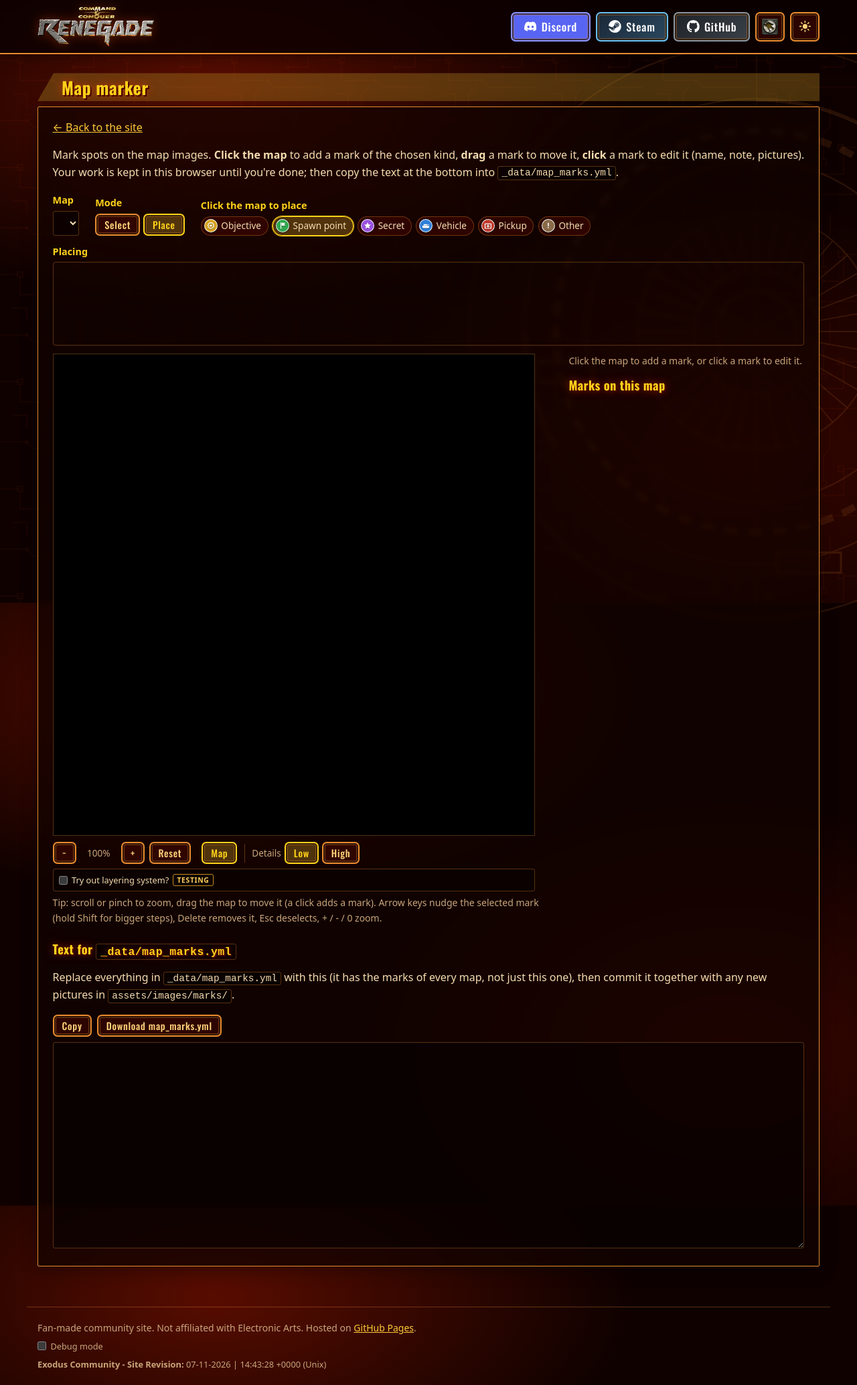
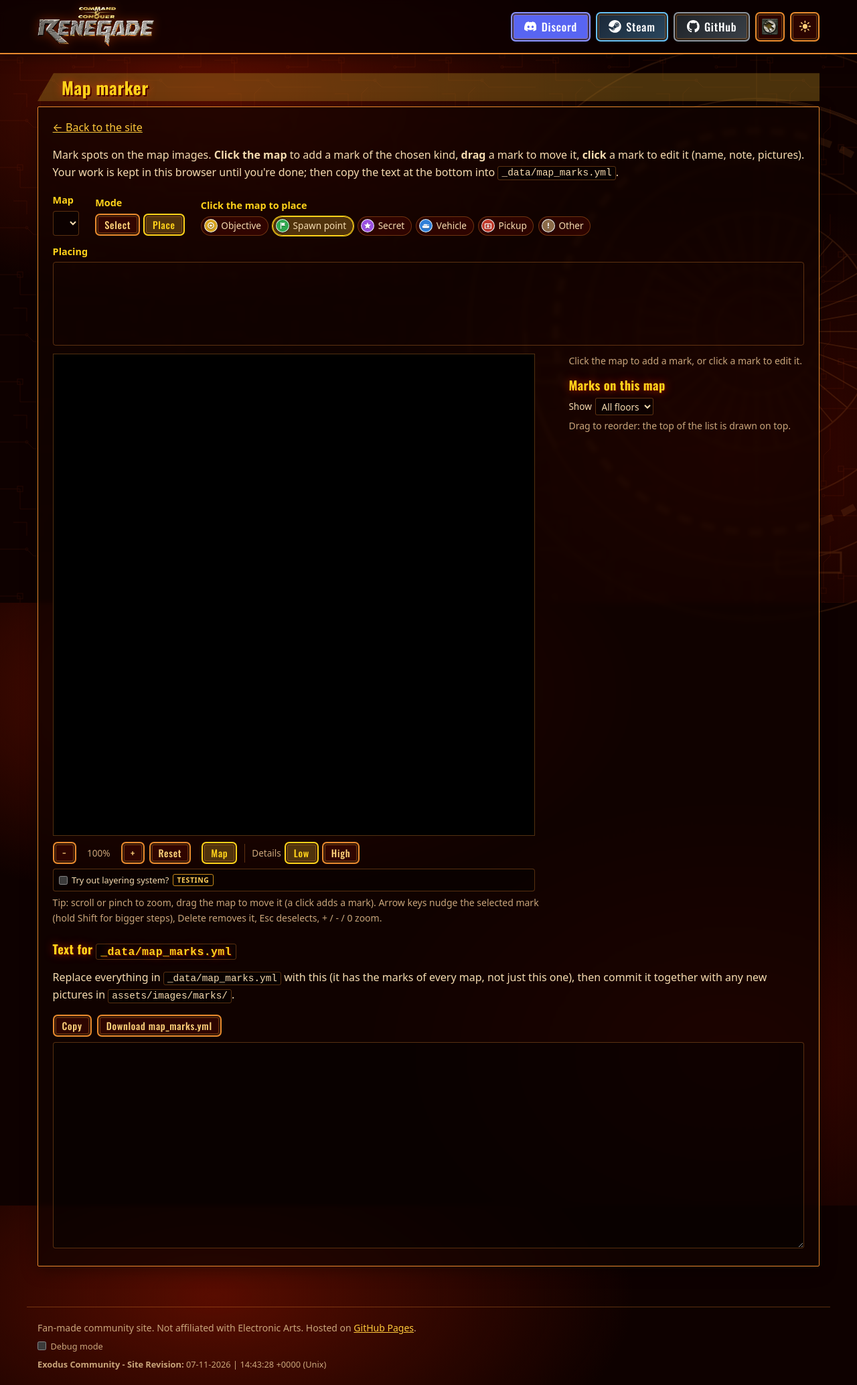
Before and after one commit to cnc-exoduscommunity/cnc-exoduscommunity.github.io, a Jekyll site: the page built from map-marker.html, in a window 1280 px wide. Shown: the whole page at 67% size. Built offline with Jekyll 4.4.1, drawn with Linux system fonts in a browser that asks for light colours; some of the changed lines change nothing that is shown.

Commit message:
Map marks: floor per mark with a floor filter, amount (count), overlapping marks fan out; marker: click outside deselects, drag to reorder

```diff
--- a/assets/css/style.css
+++ b/assets/css/style.css
@@ -945,7 +945,8 @@
   cursor: pointer;
   pointer-events: auto;
   /* Centred on its spot, and the same size on screen at any zoom. */
-  transform: translate(-50%, -50%) scale(calc(1 / var(--zoom, 1)));
+  /* --dx / --dy (screen pixels) fan out marks that share a spot. */
+  transform: translate(-50%, -50%) translate(calc(var(--dx, 0px) / var(--zoom, 1)), calc(var(--dy, 0px) / var(--zoom, 1))) scale(calc(1 / var(--zoom, 1)));
   transition: box-shadow 0.12s;
 }
 .map-mark[hidden] { display: none; }
@@ -1520,3 +1521,18 @@
 .mm-place-pick .mm-place-none { display: flex; align-items: center; justify-content: center; }
 .mm-place-pick .mm-place-none .map-mark-dot { width: 1.6rem; height: 1.6rem; }
 .mm-stage.is-select { cursor: default; }
+/* Marks: how many (count:), floor filter, facts in the card. */
+.map-mark-count { position: absolute; right: -0.55rem; bottom: -0.45rem; min-width: 1rem; padding: 0 0.2rem; border-radius: 999px; background: #000; border: 1px solid #fff; color: #fff; font-size: 0.6rem; font-weight: 700; line-height: 0.95rem; text-align: center; pointer-events: none; }
+.map-mark-floor { display: inline-flex; align-items: center; gap: 0.3rem; font-size: 0.85rem; color: var(--muted); }
+.map-mark-floor select, .mm-show-floor select { padding: 0.1rem 0.3rem; border: 1px solid var(--border-soft); border-radius: 3px; background: var(--code-bg); color: var(--text); font: inherit; }
+.map-mark-pop-facts { margin: 0.25rem 0 0; color: var(--muted); font-size: 0.8rem; }
+/* Map marker: floor / amount fields, the list's floor filter and drag to reorder. */
+.mm-row2 { display: grid; grid-template-columns: 1fr 1fr; gap: 0.6rem; }
+.mm-row2 select, .mm-row2 input { width: 100%; box-sizing: border-box; }
+.mm-row2 [hidden] { display: none; }
+.mm-list-tools { display: flex; flex-wrap: wrap; align-items: center; gap: 0.3rem 0.6rem; margin: 0 0 0.4rem; font-size: 0.85rem; }
+.mm-show-floor { display: inline-flex; align-items: center; gap: 0.3rem; }
+.mm-list li[draggable="true"] { cursor: grab; }
+.mm-list li.is-dragging { opacity: 0.4; }
+.mm-list li.is-drop { box-shadow: 0 -2px 0 var(--title); }
+.mm-list li.is-other-floor { opacity: 0.45; }
--- a/assets/js/map-marker.js
+++ b/assets/js/map-marker.js
@@ -38,6 +38,8 @@
     var out = { kind: MapMarks.kind(m.kind), x: round(clamp(+m.x || 0)), y: round(clamp(+m.y || 0)) };
     if (out.kind === "objective" && m.pog) out.pog = String(m.pog);
     if (out.kind !== "objective" && m.icon) out.icon = String(m.icon);
+    if (+m.floor > 0) out.floor = Math.round(+m.floor);
+    if (MapMarks.COUNTED[out.kind] && +m.count > 0) out.count = Math.round(+m.count);
     if (m.label && String(m.label).trim()) out.label = String(m.label).trim();
     if (m.note && String(m.note).trim()) out.note = String(m.note).trim();
     var imgs = (Array.isArray(m.images) ? m.images : []).map(function (s) { return String(s).trim(); }).filter(Boolean);
@@ -78,6 +80,8 @@
     "#   pog:    objectives only: the game's objective picture (e.g. m01_1_02, see _data/objective_pogs.yml)",
     "#   icon:   other kinds, optional: a HUD icon shown instead of the symbol: a pickup or the",
     "#           GDI / Nod logo (e.g. hud_cd_rom, hud_health3, hud_c&c_gdilogo; see _data/pickups.yml)",
+    "#   floor:  optional, the floor it's on (1 = the top, as in the layering); without it, every floor",
+    "#   count:  secrets, vehicles, pickups, other: how many it gives; without it (or 0), infinite",
     "#   x, y:   where on the image, in percent (0-100) from the left / top edge",
     "#   label:  optional, a short name shown on hover (e.g. \"GDI start\")",
     "#   note:   optional, a longer text shown under the label",
@@ -104,6 +108,8 @@
         var parts = ["kind: " + m.kind, "x: " + num(m.x), "y: " + num(m.y)];
         if (m.pog) parts.push("pog: " + m.pog);
         if (m.icon) parts.push("icon: " + q(m.icon));
+        if (m.floor) parts.push("floor: " + m.floor);
+        if (m.count) parts.push("count: " + m.count);
         if (m.label) parts.push("label: " + q(m.label));
         if (m.note) parts.push("note: " + q(m.note));
         if (m.images) parts.push("images: [" + m.images.map(q).join(", ") + "]");
@@ -218,6 +224,8 @@
     mapName = opt.value;
     selected = -1;
     mapOpt = opt;
+    if (opt.getAttribute("data-layers")) layerMeta(opt.getAttribute("data-layers"));   // its floors
+    showFloor = "";
     view();
     renderPlace();
     // The map's side: its GDI / Nod logo next to the list.
@@ -246,20 +254,34 @@
   mapSelect.addEventListener("change", function () { setMap(mapSelect.value); });
 
   // ---- Drawing ----
+  var showFloor = "";   // marks of one floor only ("" = all); marks without a floor always show
+  function floorHidden(m) { return !!(showFloor && m.floor && String(m.floor) !== showFloor); }
   function render() {
     var list = marks();
     layer.textContent = "";
     list.forEach(function (m, i) {
       var b = MapMarks.marker(m);
+      b.hidden = floorHidden(m) && i !== selected;
       b.classList.toggle("is-active", i === selected);
       b.title = (m.label || MapMarks.KINDS[MapMarks.kind(m.kind)].label) + " - drag to move";
       b.setAttribute("data-index", i);
       layer.appendChild(b);
     });
-    // The list beside the map.
+    MapMarks.spread(layer);
+    // The list beside the map: top of the list = drawn last (on top), like layers in an
+    // image editor. Drag an item to move it.
     listEl.textContent = "";
-    list.forEach(function (m, i) {
+    list.map(function (m, i) { return i; }).reverse().forEach(function (i) {
+      var m = list[i];
       var li = document.createElement("li");
+      li.draggable = true;
+      li.setAttribute("data-index", i);
+      if (floorHidden(m)) li.classList.add("is-other-floor");
+      li.addEventListener("dragstart", function (e) { dragFrom = i; li.classList.add("is-dragging"); try { e.dataTransfer.setData("text/plain", String(i)); e.dataTransfer.effectAllowed = "move"; } catch (x) {} });
+      li.addEventListener("dragend", function () { dragFrom = -1; li.classList.remove("is-dragging"); });
+      li.addEventListener("dragover", function (e) { if (dragFrom < 0) return; e.preventDefault(); li.classList.add("is-drop"); });
+      li.addEventListener("dragleave", function () { li.classList.remove("is-drop"); });
+      li.addEventListener("drop", function (e) { e.preventDefault(); li.classList.remove("is-drop"); moveMark(dragFrom, i); });
       var b = document.createElement("button");
       b.type = "button";
       b.className = "mm-list-item" + (i === selected ? " is-selected" : "");
@@ -285,11 +307,23 @@
       li.textContent = "None yet.";
       listEl.appendChild(li);
     }
+    fillFloors(showSel, "All floors");
+    showSel.value = showFloor;
     renderEditor();
     optionLabels();
     save();
   }
   function select(i) { selected = i; render(); }
+  var dragFrom = -1;
+  function moveMark(from, to) {
+    var list = marks();
+    if (from < 0 || from === to || !list[from]) return;
+    var sel = list[selected];
+    var m = list.splice(from, 1)[0];
+    list.splice(to, 0, m);
+    selected = sel ? list.indexOf(sel) : -1;
+    render();
+  }
 
   var shown = null;   // the mark the editor shows
   function renderEditor() {
@@ -304,6 +338,10 @@
     if (fresh || document.activeElement !== fields.label) fields.label.value = m.label || "";
     if (fresh || document.activeElement !== fields.note) fields.note.value = m.note || "";
     posEl.textContent = "x " + num(+m.x) + "%, y " + num(+m.y) + "% (from the top left)";
+    fillFloors(floorField, "Every floor (not set)");
+    floorField.value = m.floor ? String(m.floor) : "";
+    countField.hidden = !MapMarks.COUNTED[MapMarks.kind(m.kind)];
+    if (fresh || document.activeElement !== countInput) countInput.value = +m.count > 0 ? String(+m.count) : "";
     renderPogs(m);
     renderIcons(m);
     // Pictures, with a preview: a picked file, or the file on the site.
@@ -408,6 +446,37 @@
     });
   }
 
+  // ---- Floor and amount ----
+  var floorField = $("[data-mm-floor]"), countField = $("[data-mm-countfield]"), countInput = $("[data-mm-amount]"), showSel = $("[data-mm-showfloor]");
+  // The map's floors, from its layers.json (or 1-8 when it has none).
+  function floorList() {
+    var lay = mapOpt && mapOpt.getAttribute("data-layers"), meta = lay && layering.info[lay];
+    if (meta && meta !== "loading" && (meta.floors || []).length) return meta.floors;
+    return [1, 2, 3, 4, 5, 6, 7, 8].map(function (n) { return { n: n, name: "" }; });
+  }
+  function fillFloors(sel, first) {
+    var want = JSON.stringify(floorList()) + first;
+    if (sel._for === want) return;
+    sel._for = want;
+    var keep = sel.value;
+    sel.textContent = "";
+    sel.appendChild(new Option(first, ""));
+    floorList().forEach(function (f) { sel.appendChild(new Option(f.n + (f.name ? ": " + f.name : ""), String(f.n))); });
+    sel.value = keep;
+  }
+  floorField.addEventListener("change", function () {
+    var m = marks()[selected]; if (!m) return;
+    if (floorField.value) m.floor = +floorField.value; else delete m.floor;
+    render();
+  });
+  countInput.addEventListener("input", function () {
+    var m = marks()[selected]; if (!m) return;
+    var v = Math.round(+countInput.value);
+    if (v > 0) m.count = v; else delete m.count;
+    render();
+  });
+  showSel.addEventListener("change", function () { showFloor = showSel.value; render(); });
+
   // ---- Editing the selected mark ----
   ["kind", "label", "note"].forEach(function (f) {
     fields[f].addEventListener("input", function () {
@@ -501,7 +570,7 @@
 
   // ---- Zoom, Details (Low / High) and the layering test: as in the map preview ----
   // Remembered with the same settings as the preview (mapDetails, mapLayering).
-  var zoom = makeZoom(viewport, canvas, $("[data-mm-zoom-level]"), null);
+  var zoom = makeZoom(viewport, canvas, $("[data-mm-zoom-level]"), function () { MapMarks.spread(layer); });
   document.querySelectorAll("[data-mm-zoom]").forEach(function (b) {
     b.addEventListener("click", function () { zoom[b.getAttribute("data-mm-zoom")](); });
   });
@@ -577,14 +646,15 @@
     c.addEventListener("change", function () { layering.on[c.getAttribute("data-layer-toggle")] = c.checked; view(); });
   });
   var floorSel = layerPanel.querySelector("[data-layer-floor]");
-  floorSel.addEventListener("change", function () { layering.floor = floorSel.value; view(); });
+  // Looking at one floor also shows only that floor's marks.
+  floorSel.addEventListener("change", function () { layering.floor = showFloor = floorSel.value; view(); render(); });
   // A map's layers.json (once): its floors and whether it has the editor layer.
   function layerMeta(url) {
     if (layering.info[url]) return layering.info[url];
     layering.info[url] = "loading";
     fetch(url).then(function (r) { return r.json(); }).then(function (m) {
       layering.info[url] = m;
-      if (mapOpt && mapOpt.getAttribute("data-layers") === url) view();
+      if (mapOpt && mapOpt.getAttribute("data-layers") === url) { view(); render(); }
     }).catch(function () { delete layering.info[url]; });
     return null;
   }
@@ -654,6 +724,13 @@
     hdProgress();
   }
 
+  // A click outside the map and the side panel clears the selection.
+  document.addEventListener("pointerdown", function (e) {
+    if (selected < 0) return;
+    if (e.target.closest(".mm-stage-wrap, .mm-side, .mm-toolbar, .mm-place-opts, .mm-draft, .mm-out-actions, .mm-output")) return;
+    selected = -1; render();
+  });
+
   document.addEventListener("keydown", function (e) {
     var t = e.target;
     if (t && (t.tagName === "INPUT" || t.tagName === "TEXTAREA" || t.tagName === "SELECT")) {
--- a/assets/js/site.js
+++ b/assets/js/site.js
@@ -65,6 +65,38 @@
     return pogs[key] || null;
   }
   function kind(k) { return KINDS[k] ? k : "other"; }
+  // Kinds that can say how many there are (count:).
+  var COUNTED = { secret: 1, vehicle: 1, pickup: 1, other: 1 };
+  function countText(mark) { return +mark.count > 0 ? String(+mark.count) : "Infinite"; }
+  // Marks on (nearly) the same spot fan out side by side, overlapping a little, so each
+  // one can be seen and clicked. Works in screen pixels, so call it again after zooming.
+  function spread(layer) {
+    var all = Array.prototype.filter.call(layer.querySelectorAll(".map-mark"), function (m) { return !m.hidden; });
+    var w = layer.clientWidth, h = layer.clientHeight;
+    var z = parseFloat(getComputedStyle(layer).getPropertyValue("--zoom")) || 1;
+    var size = 28, pts = all.map(function (m) {
+      m.style.removeProperty("--dx"); m.style.removeProperty("--dy");
+      return { m: m, x: parseFloat(m.style.left) / 100 * w * z, y: parseFloat(m.style.top) / 100 * h * z };
+    });
+    var used = [];
+    pts.forEach(function (p, i) {
+      if (used[i]) return;
+      var group = [p]; used[i] = true;
+      for (var j = i + 1; j < pts.length; j++) {
+        if (used[j]) continue;
+        if (group.some(function (g) { return Math.hypot(g.x - pts[j].x, g.y - pts[j].y) < size * 0.8; })) { group.push(pts[j]); used[j] = true; }
+      }
+      if (group.length < 2) return;
+      var n = group.length, step = size * 0.62;
+      group.forEach(function (g, k) {
+        var dx, dy;
+        if (n <= 4) { dx = (k - (n - 1) / 2) * step; dy = 0; }
+        else { var a = k / n * Math.PI * 2 - Math.PI / 2, r = step * n / (Math.PI * 2) + step * 0.3; dx = Math.cos(a) * r; dy = Math.sin(a) * r; }
+        g.m.style.setProperty("--dx", dx.toFixed(1) + "px");
+        g.m.style.setProperty("--dy", dy.toFixed(1) + "px");
+      });
+    });
+  }
   function icon(k) {
     return '<svg class="map-mark-glyph" viewBox="0 0 16 16" aria-hidden="true" focusable="false" fill="currentColor">' + KINDS[kind(k)].glyph + "</svg>";
   }
@@ -87,6 +119,12 @@
       b.classList.add("has-icon");
       b.innerHTML = '<img class="map-mark-icon" alt="" src="' + iconUrl(mark.icon) + '">';
     }
+    // How many it gives (count: N); none or 0 = infinite, which needs no badge.
+    if (COUNTED[k] && +mark.count > 0) {
+      var c = document.createElement("span"); c.className = "map-mark-count"; c.textContent = "\u00d7" + (+mark.count);
+      b.appendChild(c);
+    }
+    if (mark.floor) b.setAttribute("data-floor", mark.floor);
     var pi = k === "objective" && mark.pog && pogInfo(mark.pog);
     var nm = mark.label || (pi ? pi.name : "") || (k !== "objective" && mark.icon ? iconName(mark.icon) : "");
     b.setAttribute("aria-label", KINDS[k].label + (nm ? ": " + nm : ""));
@@ -95,7 +133,7 @@
   // Where an image of a mark lives (a full link is used as is).
   function imageUrl(base, name) { return /^(https?:)?\//.test(name) ? name : base + name; }
   return { KINDS: KINDS, ORDER: ORDER, kind: kind, icon: icon, marker: marker, imageUrl: imageUrl, pogInfo: pogInfo, POG_BASE: POG_BASE,
-           icons: icons, iconName: iconName, iconUrl: iconUrl };
+           icons: icons, iconName: iconName, iconUrl: iconUrl, COUNTED: COUNTED, countText: countText, spread: spread };
 })();
 
 // Debug mode (switch at the bottom of the page, or ?debug=1 / ?debug=0 in the URL):
@@ -415,7 +453,8 @@
     Array.prototype.forEach.call(layerPanel.querySelectorAll("[data-layer-toggle]"), function (c) {
       c.addEventListener("change", function () { layering.on[c.getAttribute("data-layer-toggle")] = c.checked; show(current); });
     });
-    layerPanel.querySelector("[data-layer-floor]").addEventListener("change", function (e) { layering.floor = e.target.value; show(current); });
+    // Picking a floor to look at also shows only that floor's marks.
+    layerPanel.querySelector("[data-layer-floor]").addEventListener("change", function (e) { layering.floor = marksFloor = e.target.value; show(current); });
     // Clicks on the panel aren't map drags.
     layerPanel.addEventListener("pointerdown", function (e) { e.stopPropagation(); });
     layerPanel.addEventListener("dblclick", function (e) { e.stopPropagation(); });
@@ -698,7 +737,7 @@
   var current = 0;
   // The image and its marks sit on one "canvas" that zooms and pans as a whole.
   var canvas = dialog.querySelector(".map-dialog-canvas") || image;
-  var zoom = makeZoom(dialog.querySelector(".map-dialog-viewport"), canvas, dialog.querySelector(".map-dialog-zoom-level"), function () { placePop(); hdDraw(); });
+  var zoom = makeZoom(dialog.querySelector(".map-dialog-viewport"), canvas, dialog.querySelector(".map-dialog-zoom-level"), function () { placePop(); hdDraw(); if (marksLayer) MapMarks.spread(marksLayer); });
 
   // ---- Map marks (_data/map_marks.yml) on the overhead map ----
   // Hover a mark to see its card; click it to keep the card open (needed for
@@ -710,6 +749,7 @@
   var allMarks = {};
   try { allMarks = JSON.parse((document.getElementById("map-marks-data") || {}).textContent || "{}") || {}; } catch (e) {}
   var hiddenKinds = {};      // kinds switched off in the legend (kept while stepping through maps)
+  var marksFloor = "";       // marks of one floor only ("" = all floors); marks without a floor always show
   var pinned = null, hovered = null, popImage = 0;
   function marksFor(link) {
     var key = link.getAttribute("data-marks-key");
@@ -732,6 +772,7 @@
       lsText.style.left = marksLayer.style.left; lsText.style.top = marksLayer.style.top;
       lsText.style.width = marksLayer.style.width; lsText.style.height = marksLayer.style.height;
     }
+    MapMarks.spread(marksLayer);
     placePop();
   }
   function markActive() {
@@ -772,6 +813,13 @@
       head.appendChild(x);
     }
     pop.appendChild(head);
+    var facts = [];
+    if (MapMarks.COUNTED[k]) facts.push("Amount: " + MapMarks.countText(mark));
+    if (mark.floor) facts.push("Floor " + mark.floor);
+    if (facts.length) {
+      var fp = document.createElement("p"); fp.className = "map-mark-pop-facts"; fp.textContent = facts.join(" \u00b7 ");
+      pop.appendChild(fp);
+    }
     if (mark.note) {
       var n = document.createElement("p");
       n.className = "map-mark-pop-note";
@@ -845,7 +893,7 @@
       counts[k] = (counts[k] || 0) + 1;
       var btn = MapMarks.marker(mark);
       btn._mark = mark;
-      btn.hidden = !!hiddenKinds[k];
+      btn.hidden = !!hiddenKinds[k] || !!(marksFloor && mark.floor && String(mark.floor) !== marksFloor);
       // A mark is not a place to start dragging the map from.
       btn.addEventListener("pointerdown", function (e) { e.stopPropagation(); });
       btn.addEventListener("dblclick", function (e) { e.stopPropagation(); });
@@ -883,6 +931,24 @@
         });
         marksBar.appendChild(b);
       });
+      // Which floor's marks to show, when any mark here says its floor.
+      var floors = {};
+      marks.forEach(function (m) { if (m.floor) floors[m.floor] = 1; });
+      var fl = Object.keys(floors).map(Number).sort(function (a, b) { return a - b; });
+      if (fl.length) {
+        var meta = layering.info[link.getAttribute("data-layers")];
+        var names = {};
+        ((meta && meta.floors) || []).forEach(function (f) { names[f.n] = f.name; });
+        var lab = document.createElement("label"); lab.className = "map-mark-floor"; lab.textContent = "Floor ";
+        var sel = document.createElement("select");
+        sel.appendChild(new Option("All floors", ""));
+        fl.forEach(function (n) { sel.appendChild(new Option(n + (names[n] ? ": " + names[n] : ""), String(n))); });
+        if (marksFloor && !floors[marksFloor]) marksFloor = "";
+        sel.value = marksFloor;
+        sel.addEventListener("change", function () { marksFloor = sel.value; showMarks(link, noMarks); });
+        lab.appendChild(sel);
+        marksBar.appendChild(lab);
+      }
       // Keeps its space (visibility) so the box doesn't change height between maps.
       marksBar.style.visibility = marksBar.children.length ? "" : "hidden";
     }
--- a/map-marker.html
+++ b/map-marker.html
@@ -117,6 +117,10 @@
             <button class="btn btn-small mm-delete" type="button" data-mm-delete>Delete</button>
           </div>
           <label class="mm-field"><span class="mm-label">Kind</span><select data-mm-f="kind"></select></label>
+          <div class="mm-row2">
+            <label class="mm-field"><span class="mm-label">Floor <span class="mm-opt">(where it is; 1 = top)</span></span><select data-mm-floor></select></label>
+            <label class="mm-field" data-mm-countfield><span class="mm-label">Amount <span class="mm-opt">(empty or 0 = infinite)</span></span><input type="number" min="0" step="1" placeholder="Infinite" data-mm-amount></label>
+          </div>
           <div class="mm-field" data-mm-pogfield hidden>
             <span class="mm-label">Objective picture <span class="mm-opt">(the game's own; this map's first)</span></span>
             <div class="mm-pog-pick" data-mm-pogs></div>
@@ -148,6 +152,7 @@
         <p class="mm-empty hint" data-mm-noselect>Click the map to add a mark, or click a mark to edit it.</p>
 
         <h2 class="mm-h">Marks on this map <span class="mm-count" data-mm-count></span></h2>
+        <p class="mm-list-tools"><label class="mm-show-floor">Show <select data-mm-showfloor><option value="">All floors</option></select></label> <span class="hint">Drag to reorder: the top of the list is drawn on top.</span></p>
         <ol class="mm-list" data-mm-list></ol>
       </aside>
     </div>
```
